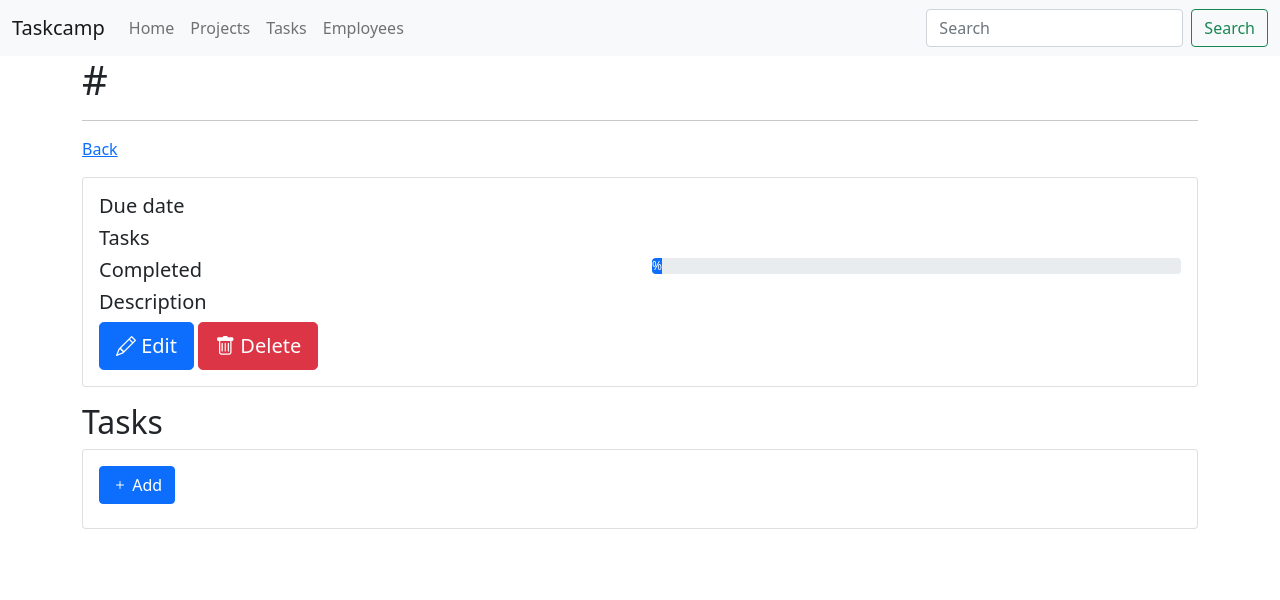
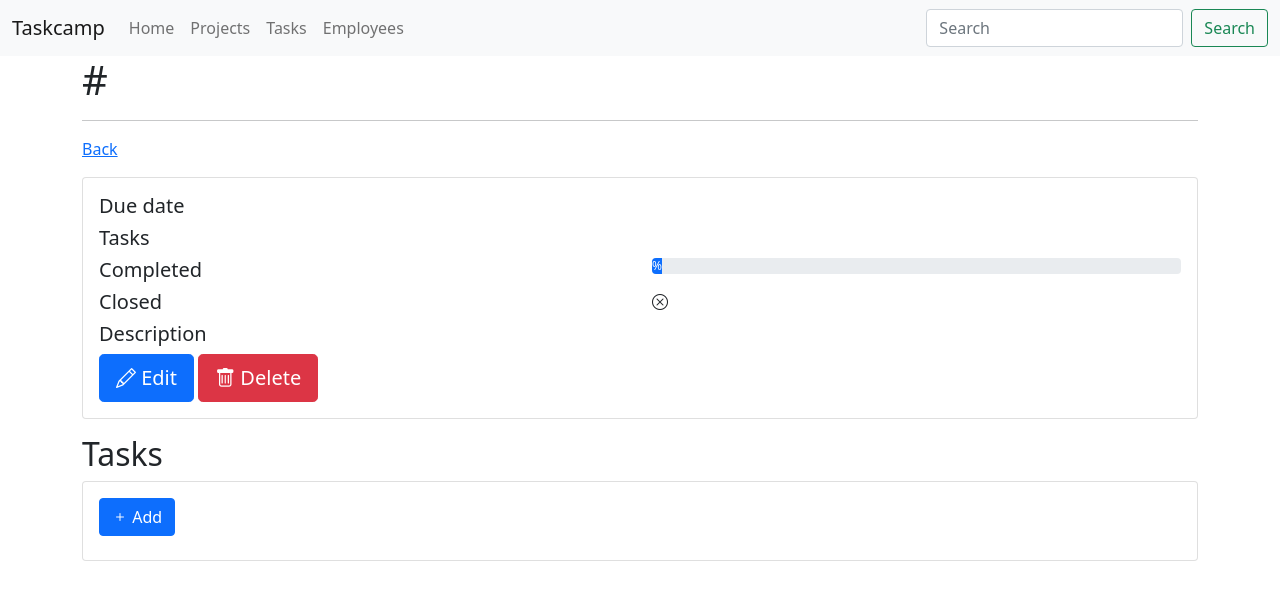
Before and after one commit to iliadmitriev/taskcamp, a Django app: template projects/templates/project_detail.html in a window 1280 px wide. Shown: the top 600 px of the page. Run offline with Django 3.2, Linux system fonts and the light colour scheme; the template is opened without the code that fills it, so the values that code supplies are empty; some libraries are stand-ins or nearby versions.

Commit message:
* added project is_closed field to list and detail view

```diff
--- a/projects/templates/project_detail.html
+++ b/projects/templates/project_detail.html
@@ -41,6 +41,20 @@
                             {{ completed | floatformat:0 }}%
                         </div>
                     </div>
+                </div>
+            </div>
+            <div class="row">
+                <div class="col">
+                    <h5>
+                        {% translate 'Closed' %}
+                    </h5>
+                </div>
+                <div class="col">
+                    {% if project.is_closed %}
+                        <i class="bi bi-check-circle"></i>
+                    {% else %}
+                        <i class="bi bi-x-circle"></i>
+                    {% endif %}
                 </div>
             </div>
             <div class="row">
@@ -108,7 +122,7 @@
                             </td>
                             <td>{{ task.assignee.full_name }}</td>
                             <td>{{ task.start | date:"d.m.Y H:i" }}</td>
-                            <td>{{ task.end | date:"d.m.Y H:i"}}</td>
+                            <td>{{ task.end | date:"d.m.Y H:i" }}</td>
                             <td>{{ task.get_status_display }}</td>
                         </tr>
                     {% endfor %}
--- a/projects/templates/project_list.html
+++ b/projects/templates/project_list.html
@@ -42,7 +42,11 @@
                         </div>
                     </td>
                     <td>
-                        {{ project.is_closed }}
+                        {% if project.is_closed %}
+                            <i class="bi bi-check-circle"></i>
+                        {% else %}
+                            <i class="bi bi-x-circle"></i>
+                        {% endif %}
                     </td>
                     <td>
                         <a href="{% url 'project-edit' project.id %}"
```
